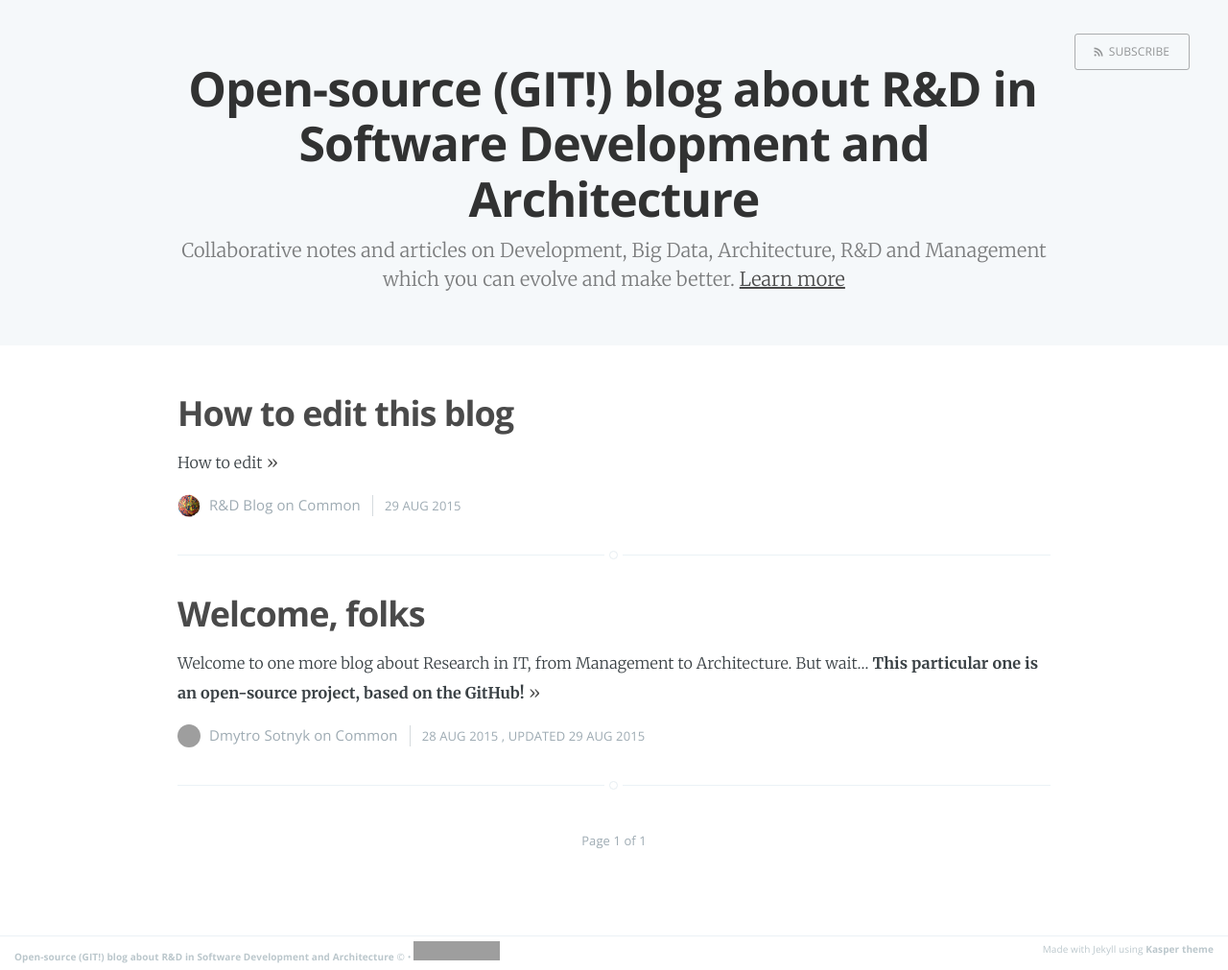
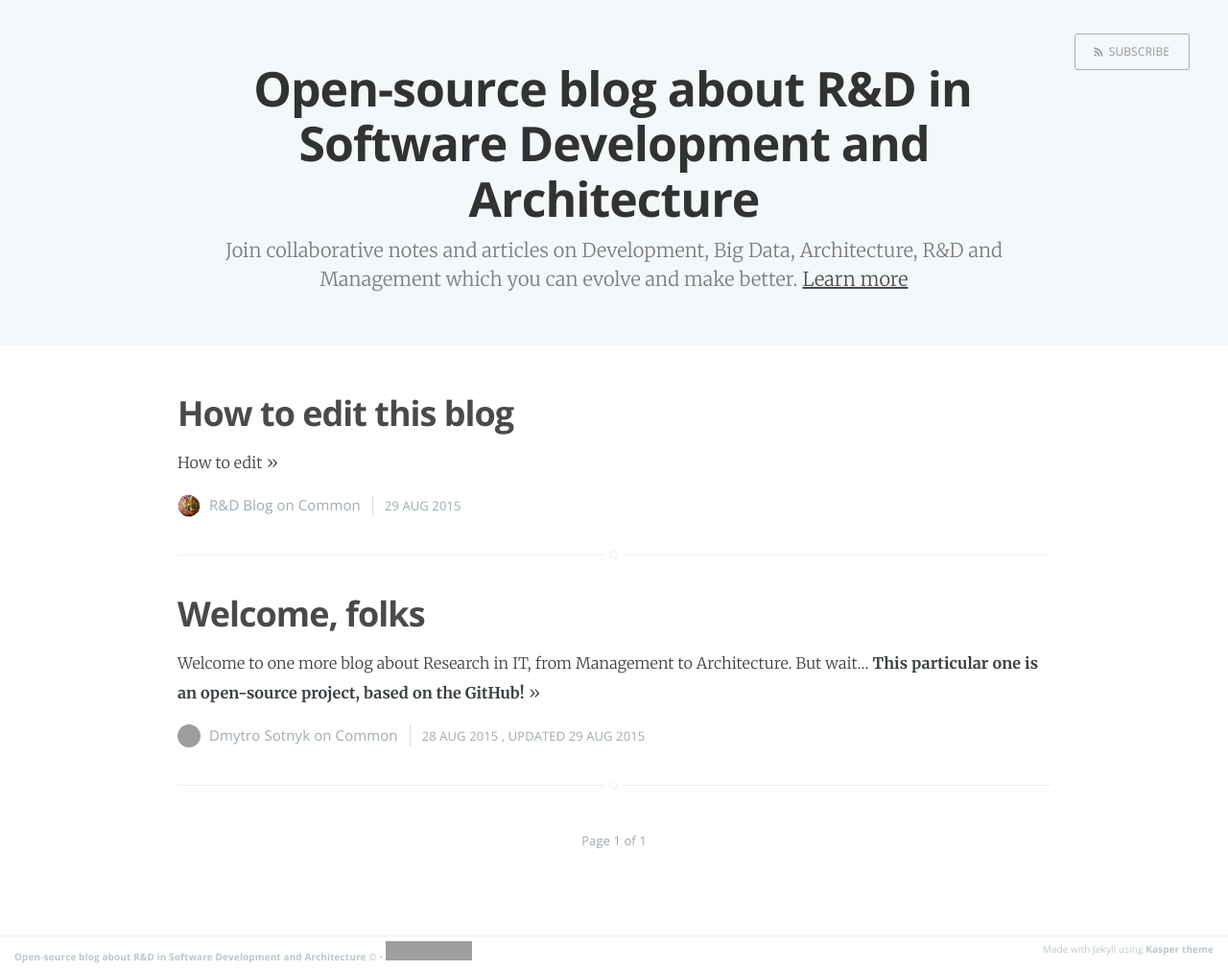
Before and after one commit to rndblog/rndblog.github.io, a Jekyll site: the page built from index.html, in a window 1280 px wide. Shown: the whole page at 96% size. Built offline with Jekyll 4.4.1, drawn with Linux system fonts in a browser that asks for light colours; Markdown is read by kramdown in place of the engine named in the settings; the list of posts is cut into pages by our own code; grey boxes are pictures that could not be loaded.

Commit message:
Init settings

```diff
--- a/_config.yml
+++ b/_config.yml
@@ -1,5 +1,5 @@
-name: Open-source (GIT!) blog about R&D in Software Development and Architecture
-description: Collaborative notes and articles on Development, Big Data, Architecture, R&D and Management which you can evolve and make better
+name: Open-source blog about R&D in Software Development and Architecture
+description: Join collaborative notes and articles on Development, Big Data, Architecture, R&D and Management which you can evolve and make better
 meta_description: "Open-source notes and articles on High Load, Big Data, Java, Architecture and Management"
 
 markdown: redcarpet
```
